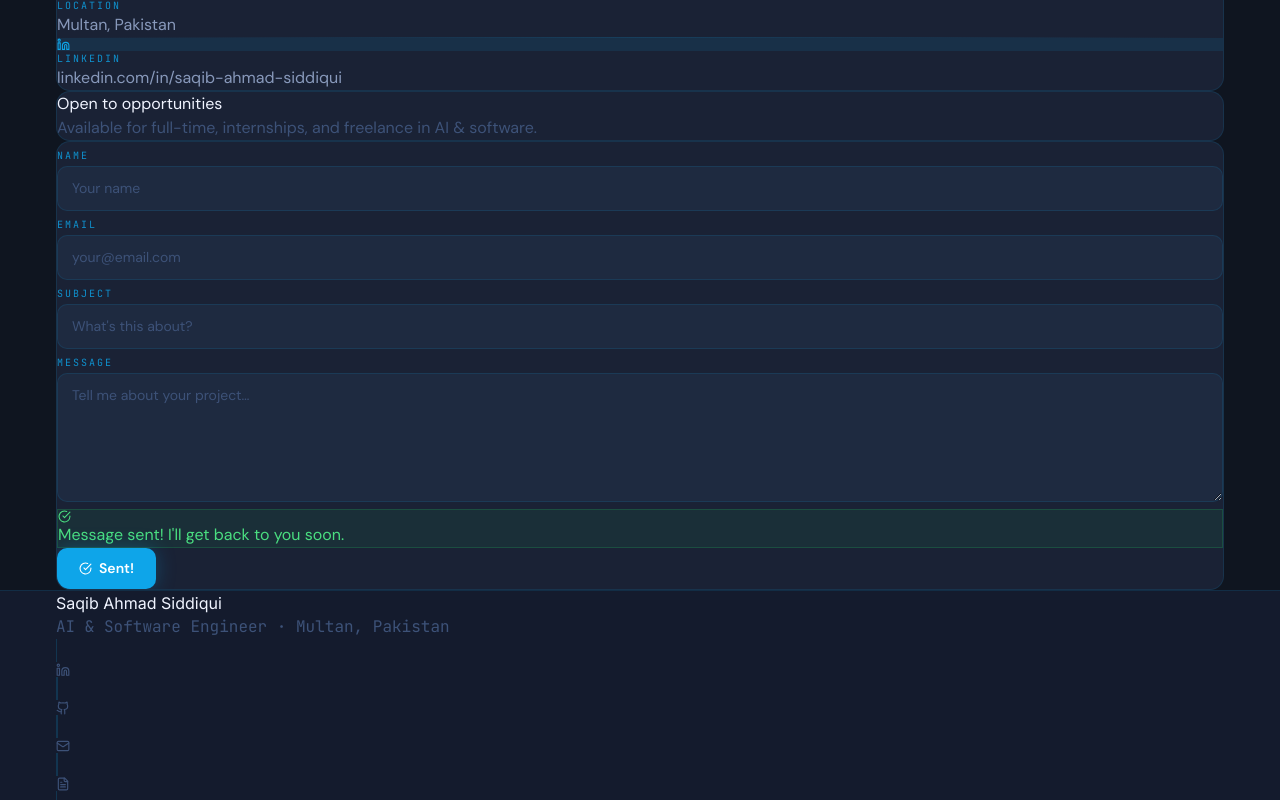
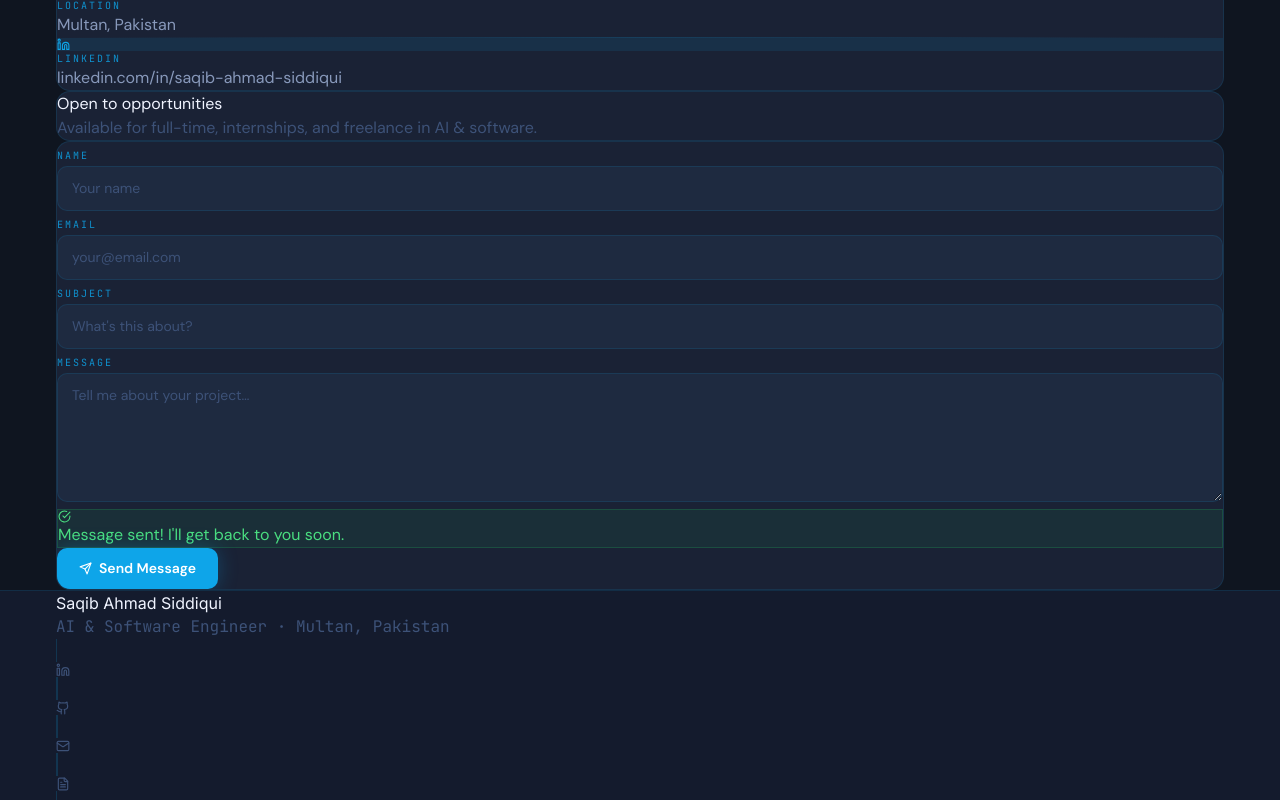
Before and after one commit to saqibahmadsiddiqui/portfolio, a Next.js app in the folder frontend/: page / in a window 1280 px wide. Both pictures are taken after typing "Sample", "name@example.com", "Sample", "Sample" into the empty fields and a click on the button "Send Message". Shown: the part 4279-5079 px from the top of the page. Built offline with nearby package versions, Linux system fonts and the light colour scheme; no server answers.

Commit message:
update button label for success status

```diff
--- a/frontend/components/Contact.tsx
+++ b/frontend/components/Contact.tsx
@@ -116,7 +116,7 @@ export default function Contact() {
                 disabled={status==="loading"}
                 className="btn btn-primary w-full justify-center disabled:opacity-50 disabled:cursor-not-allowed">
                 {status==="loading" ? <><Loader2 size={13} className="animate-spin"/>Sending…</>
-                 : status==="success" ? <><CheckCircle size={13}/>Sent!</>
+                 : status==="success" ? <><Send size={13}/>Send Message</>
                  : <><Send size={13}/>Send Message</>}
               </button>
             </div>
```
